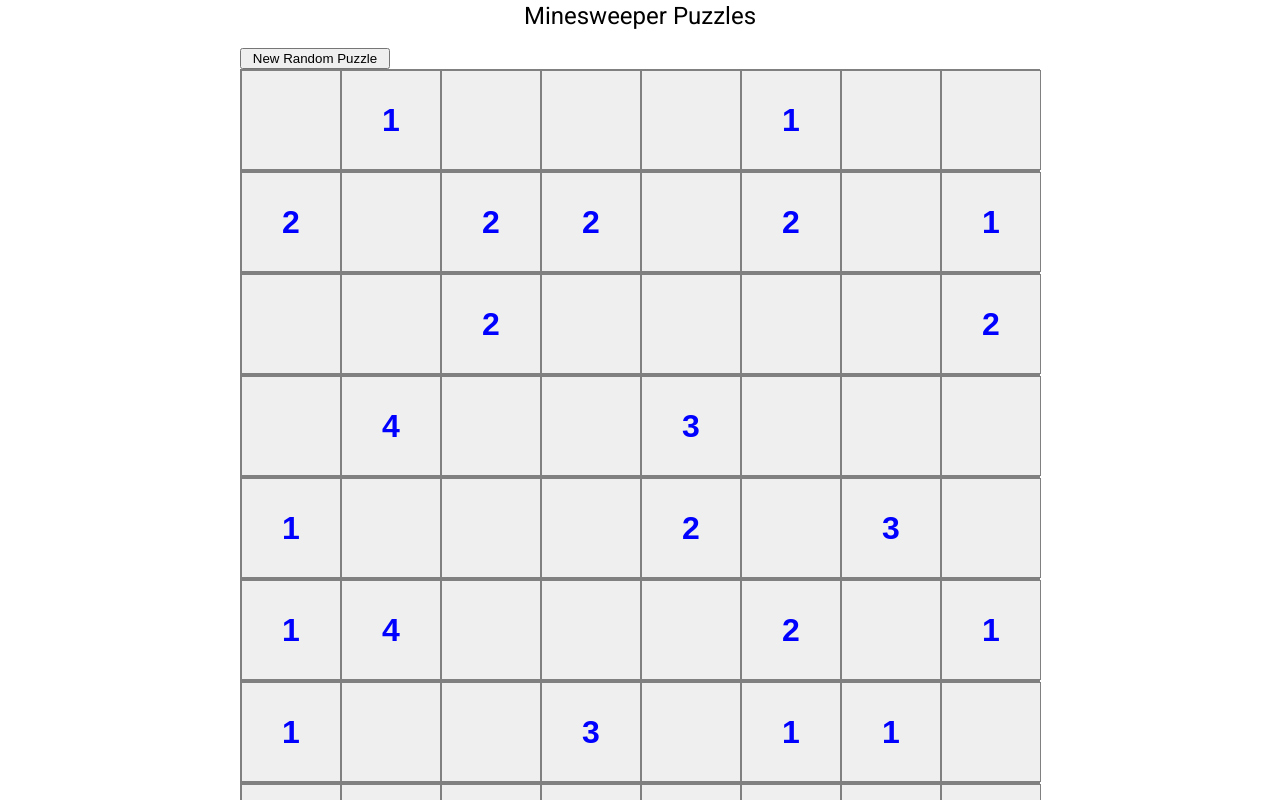
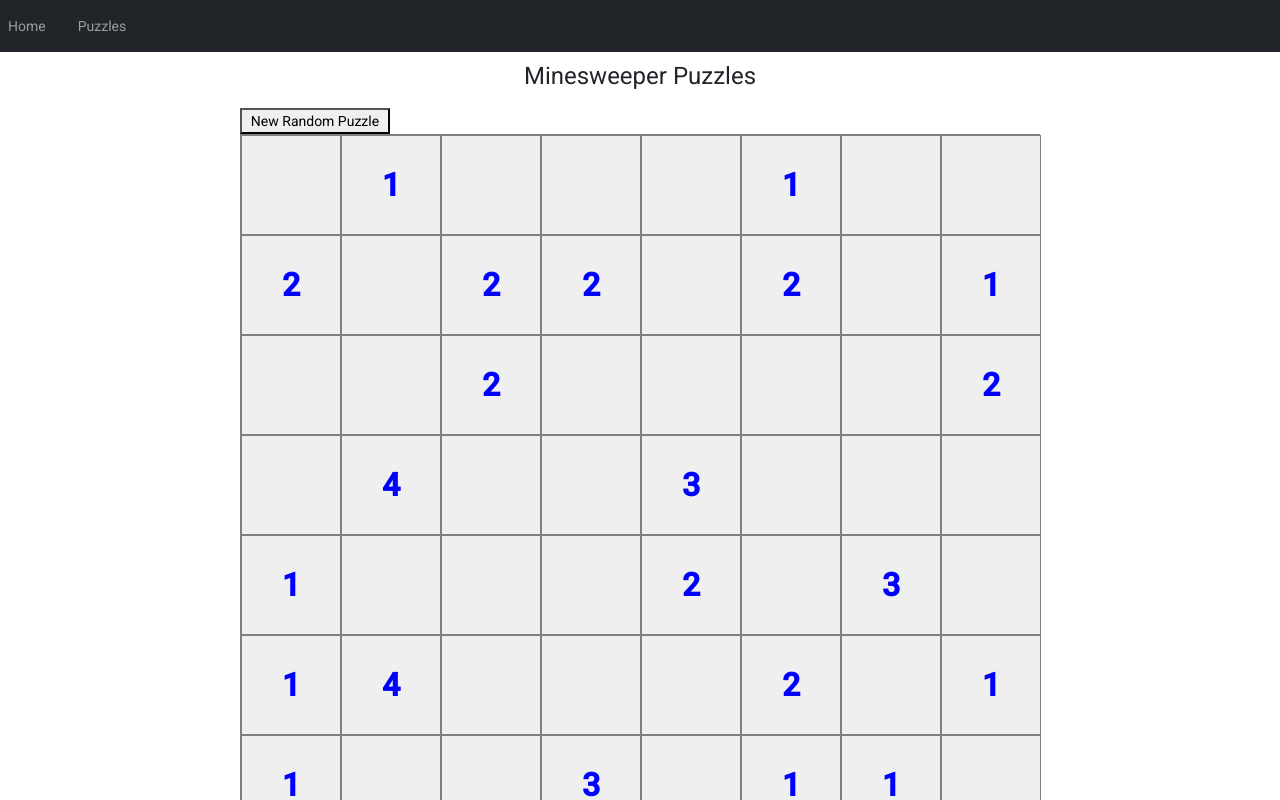
Before and after one commit to andrewjuers/minesweeper_puzzles, an Angular app: page /board in a window 1280 px wide. Before the commit this address led to /. Shown: the top 800 px of the page. Built offline with nearby package versions, Linux system fonts and the light colour scheme.

Commit message:
Added bootstrap and basic navbar

```diff
--- a/angular.json
+++ b/angular.json
@@ -23,6 +23,7 @@
               "src/assets"
             ],
             "styles": [
+              "node_modules/bootstrap/dist/css/bootstrap.min.css",
               "./node_modules/@angular/material/prebuilt-themes/indigo-pink.css",
               "src/styles.css"
             ],
--- a/package.json
+++ b/package.json
@@ -16,10 +16,14 @@
     "@angular/compiler": "^14.1.0",
     "@angular/core": "^14.1.0",
     "@angular/forms": "^14.1.0",
+    "@angular/localize": "^14.1.0",
     "@angular/material": "^14.1.0",
     "@angular/platform-browser": "^14.1.0",
     "@angular/platform-browser-dynamic": "^14.1.0",
     "@angular/router": "^14.1.0",
+    "@ng-bootstrap/ng-bootstrap": "^13.0.0",
+    "@popperjs/core": "^2.10.2",
+    "bootstrap": "^5.2.0",
     "rxjs": "~7.5.0",
     "tslib": "^2.3.0",
     "zone.js": "~0.11.4"
--- a/src/app/app-routing.module.ts
+++ b/src/app/app-routing.module.ts
@@ -1,7 +1,11 @@
 import { NgModule } from '@angular/core';
 import { RouterModule, Routes } from '@angular/router';
 
-const routes: Routes = [];
+import { BoardComponent } from './board/board.component';
+
+const routes: Routes = [
+  { path: 'board', component: BoardComponent}
+];
 
 @NgModule({
   imports: [RouterModule.forRoot(routes)],
--- a/src/app/app.component.css
+++ b/src/app/app.component.css
@@ -1,3 +1,22 @@
 h1 {
     text-align: center;
+    margin-top: 0.5rem;
 }
+
+.brand {
+    height: 2rem;
+    width: 2rem;
+}
+
+.nav-margin-sides{
+    margin-left: 1rem;
+    margin-right: 1rem;
+}
+
+.nav-link{
+    cursor: pointer;
+}
+
+.navbar-nav {
+
+}
--- a/src/app/app.component.html
+++ b/src/app/app.component.html
@@ -1,9 +1,14 @@
-<nav>
-
+<nav class="navbar navbar-expand-sm bg-dark navbar-dark justify-content-between">
+    <!-- Links -->
+    <ul class="navbar-nav">
+      <li class="nav-item">
+        <a class="nav-link" routerLink="">Home</a>
+      </li>
+      <li class="nav-item nav-margin-sides">
+        <a class="nav-link" routerLink="/board">Puzzles</a>
+      </li>
+    </ul>
 </nav>
-
-
 <h1>Minesweeper Puzzles</h1>
-<app-board></app-board>
 
 <router-outlet></router-outlet>
--- a/src/app/app.module.ts
+++ b/src/app/app.module.ts
@@ -6,6 +6,7 @@ import { AppComponent } from './app.component';
 import { SquareComponent } from './square/square.component';
 import { BoardComponent } from './board/board.component';
 import { BrowserAnimationsModule } from '@angular/platform-browser/animations';
+import { NgbModule } from '@ng-bootstrap/ng-bootstrap';
 
 @NgModule({
   declarations: [
@@ -16,7 +17,8 @@ import { BrowserAnimationsModule } from '@angular/platform-browser/animations';
   imports: [
     BrowserModule,
     AppRoutingModule,
-    BrowserAnimationsModule
+    BrowserAnimationsModule,
+    NgbModule
   ],
   providers: [],
   bootstrap: [AppComponent]
--- a/src/polyfills.ts
+++ b/src/polyfills.ts
@@ -1,3 +1,7 @@
+/***************************************************************************************************
+ * Load `$localize` onto the global scope - used if i18n tags appear in Angular templates.
+ */
+import '@angular/localize/init';
 /**
  * This file includes polyfills needed by Angular and is loaded before the app.
  * You can add your own extra polyfills to this file.
```
Also changed, not shown: 1 other file (tests, documents, lock files or other folders).
